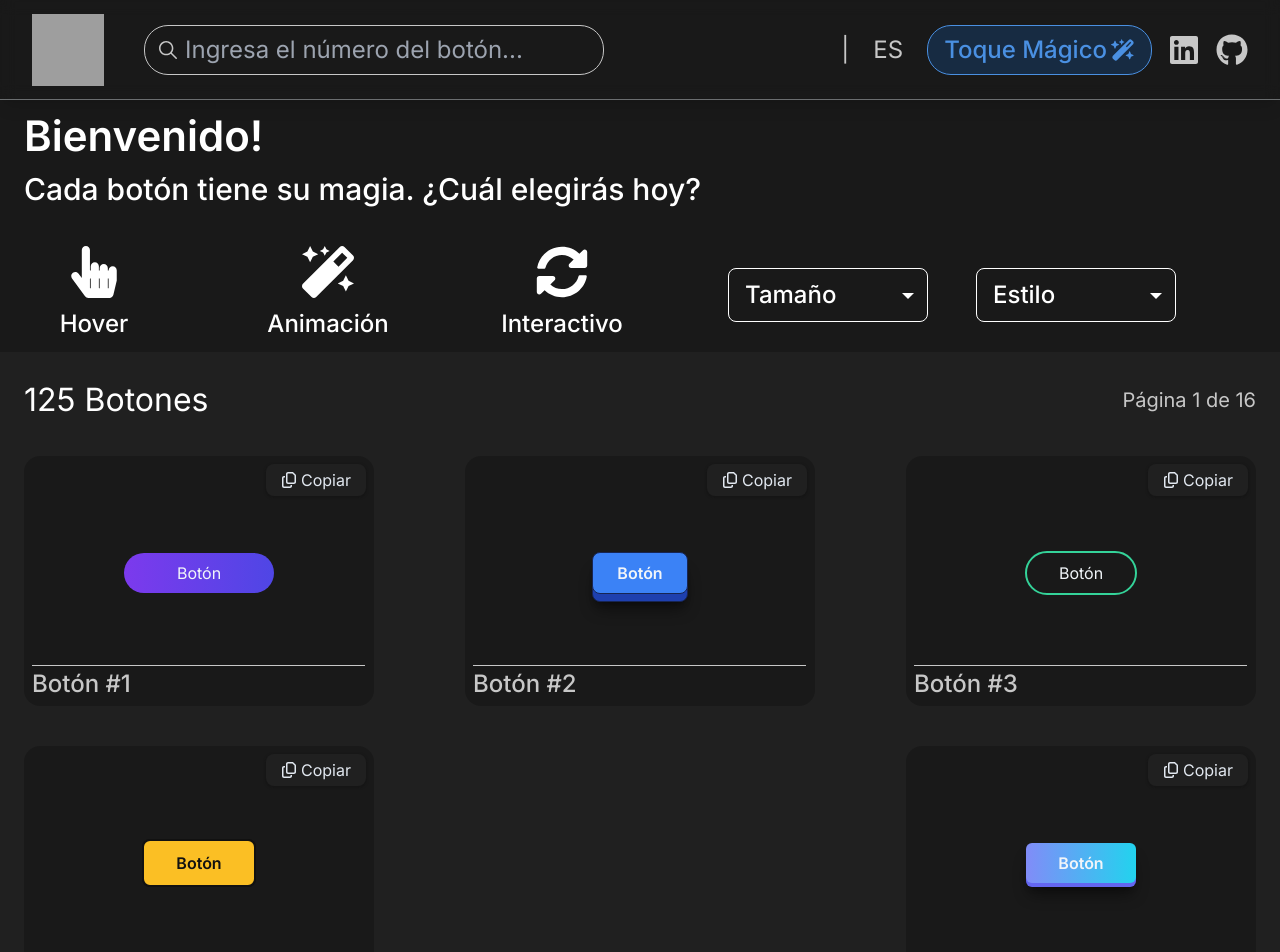
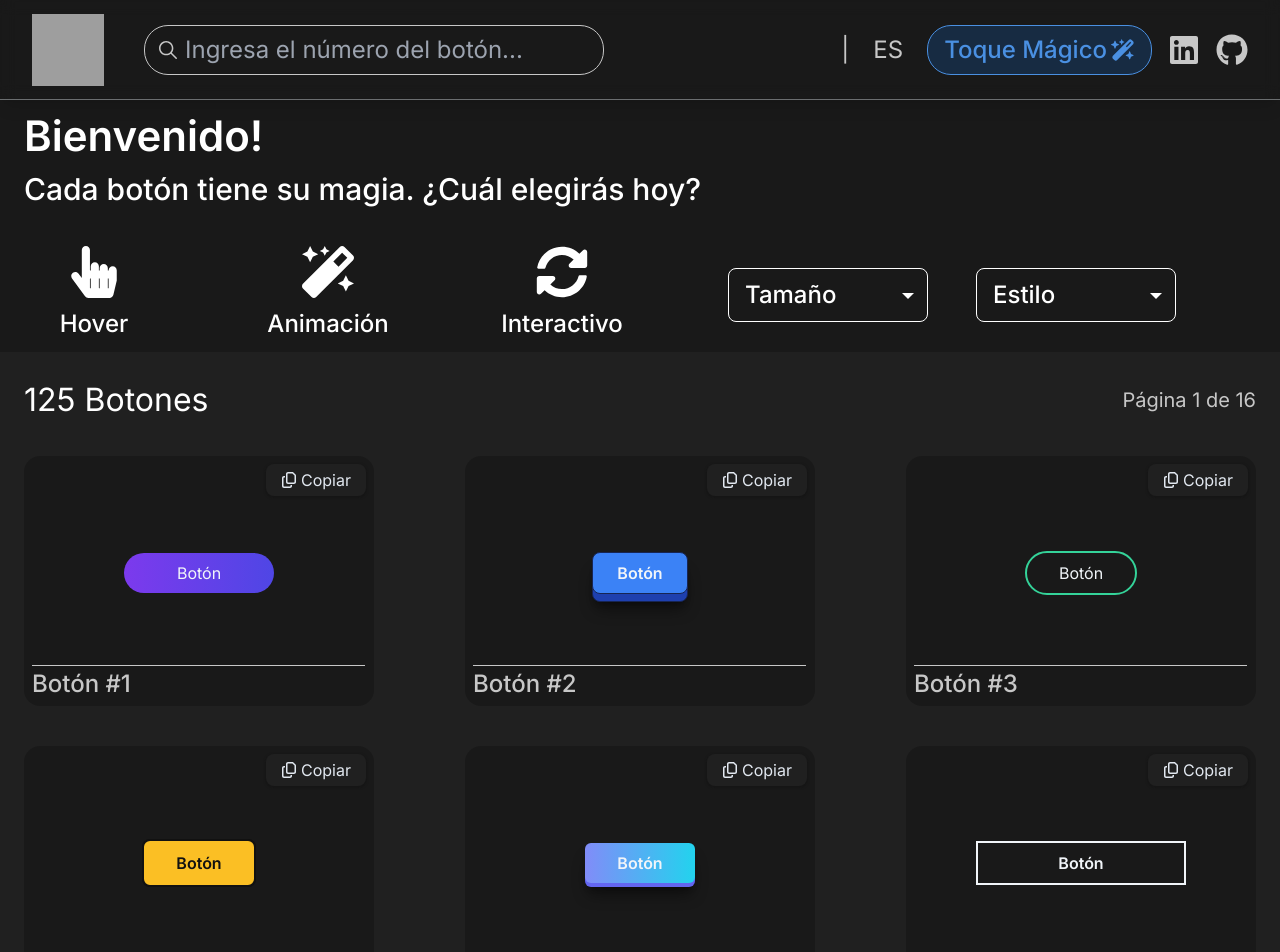
Before and after one commit to DMaximoVarela/magic-buttons, a Next.js app: page /inicio in a window 1280 px wide. Shown: the top 952 px of the page. Built offline with nearby package versions, Linux system fonts and the light colour scheme; grey boxes are pictures that could not be loaded.

Commit message:
feat: crea nuevos botones

```diff
--- a/src/components/auxiliarViewButton/auxiliarViewButton.module.css
+++ b/src/components/auxiliarViewButton/auxiliarViewButton.module.css
@@ -1,40 +1,33 @@
 .container {
   position: relative;
-  display: inline-block;
-  transition: transform 0.3s ease;
-}
-
-.shadow {
-  position: absolute;
-  inset: 0;
-  background-color: #6366f1;
-  border-radius: 0.375rem;
-  box-shadow: 0 4px 6px rgba(0, 0, 0, 0.45);
-  transform: translateY(0.25rem);
-  transition: inherit;
-  z-index: 0;
+  padding: 0.125rem;
+  background: linear-gradient(to right, #fb7185, #ef4444);
+  border-radius: 0.5rem;
+  color: #f1f5f9;
+  font-weight: 600;
 }
 
 .btn {
   position: relative;
-  padding: 0.5rem 2rem;
+  background-color: #0f172a;
+  padding: 0.5rem 3rem;
+  border-radius: 0.5rem;
   color: #f1f5f9;
-  background: linear-gradient(to right, #818cf8, #22d3ee);
-  border-radius: 0.375rem;
   font-weight: 600;
-  transition: transform 0.3s ease;
-  z-index: 1;
+  cursor: pointer;
 }
 
-.container:hover {
-  transform: scale(1.05);
+.bg {
+  position: absolute;
+  display: flex;
+  justify-content: center;
+  align-items: center;
+  inset: 0;
+  background: linear-gradient(to right, #fb7185, #ef4444);
+  opacity: 0;
+  transition: opacity 300ms ease-in-out;
 }
 
-.btn:active {
-  transform: translateY(0.25rem);
+.bg:hover {
+  opacity: 1;
 }
-
-.txt {
-  position: relative;
-  z-index: 2;
-}
--- a/src/components/auxiliarViewButton/auxiliarViewButton.tsx
+++ b/src/components/auxiliarViewButton/auxiliarViewButton.tsx
@@ -3,19 +3,20 @@ import style from "./auxiliarViewButton.module.css";
 const AuxiliarViewButton = () => {
   return (
     <div className="m-8 flex flex-col space-y-2 items-center justify-center">
-      <div className="relative group">
-        <div className="absolute inset-0 bg-indigo-500 rounded-md shadow-lg shadow-black/45 transform translate-y-1 transition-transform group-hover:scale-105"></div>
-        <button className="relative px-8 py-2 text-slate-100 bg-gradient-to-r from-indigo-400 to-cyan-400 rounded-md font-semibold transition-transform transform group-hover:scale-105 active:translate-y-1">
-          <span className="relative z-10">Botón</span>
+      <div className="relative p-0.5 bg-gradient-to-r from-rose-400 to-red-500 rounded-lg text-slate-100 font-semibold">
+        <button className="relative bg-slate-900 px-12 py-2 rounded-lg text-slate-100 font-semibold cursor-pointer">
+          Botón
+          <span className="absolute flex justify-center items-center inset-0 bg-gradient-to-r from-rose-400 to-red-500 opacity-0 transition-opacity duration-300 ease-in-out hover:opacity-100">
+            Botón
+          </span>
         </button>
       </div>
 
       <br />
 
       <div className={style.container}>
-        <div className={style.shadow}></div>
-        <button className={style.btn}>
-          <span className={style.txt}>Botón</span>
+        <button className={style.btn}>Botón
+          <span className={style.bg}>Botón</span>
         </button>
       </div>
     </div>
--- a/src/components/buttons/buttons.tsx
+++ b/src/components/buttons/buttons.tsx
@@ -223,7 +223,7 @@ const buttons = [
     id: 5,
     categoria: "Hover",
     tamaño: "Mediano",
-    estilo: "3D",
+    estilo: "Gradiente",
     htmlCode: `
       <div class="container">
         <div class="shadow"></div>
@@ -291,6 +291,110 @@ const buttons = [
       </div>
     ),
   },
+  {
+    id: 6,
+    categoria: "Hover",
+    tamaño: "Grande",
+    estilo: "Plano",
+    htmlCode: `<button class="btn">Botón</button>`,
+    cssCode: `
+.btn {
+  display: flex;
+  justify-content: center;
+  align-items: center;
+  padding: 0.5rem 5rem;
+  border: solid 2px #f1f5f9;
+  color: #f1f5f9;
+  font-weight: 600;
+  cursor: pointer;
+}
+
+.btn:hover {
+  color: #06b6d4;
+  border: solid 2px #06b6d4;
+  transition: 300ms ease-in-out;
+}
+
+    `,
+    tailwindCode: `
+      <button className="flex justify-center items-center px-20 py-2 border-2 border-slate-100 text-slate-100 font-semibold hover:border-cyan-500 hover:text-cyan-500 cursor-pointer transition duration-300 ease-in-out">
+        Botón
+      </button>
+    `,
+    code: (
+      <button className="flex justify-center items-center px-20 py-2 border-2 border-slate-100 text-slate-100 font-semibold hover:border-cyan-500 hover:text-cyan-500 cursor-pointer transition duration-300 ease-in-out">
+        Botón
+      </button>
+    ),
+  },
+  {
+    id: 7,
+    categoria: "Hover",
+    tamaño: "Mediano",
+    estilo: "Gradiente",
+    htmlCode: `
+      <div class="container">
+        <button class="btn">Botón
+          <span class="bg">Botón</span>
+        </button>
+      </div>
+    `,
+    cssCode: `
+.container {
+  position: relative;
+  padding: 0.125rem;
+  background: linear-gradient(to right, #fb7185, #ef4444);
+  border-radius: 0.5rem;
+  color: #f1f5f9;
+  font-weight: 600;
+}
+
+.btn {
+  position: relative;
+  background-color: #0f172a;
+  padding: 0.5rem 3rem;
+  border-radius: 0.5rem;
+  color: #f1f5f9;
+  font-weight: 600;
+  cursor: pointer;
+}
+
+.bg {
+  position: absolute;
+  display: flex;
+  justify-content: center;
+  align-items: center;
+  inset: 0;
+  background: linear-gradient(to right, #fb7185, #ef4444);
+  opacity: 0;
+  transition: opacity 300ms ease-in-out;
+}
+
+.bg:hover {
+  opacity: 1;
+}
+    `,
+    tailwindCode: `
+      <div className="relative p-0.5 bg-gradient-to-r from-rose-400 to-red-500 rounded-lg text-slate-100 font-semibold">
+        <button className="relative bg-slate-900 px-12 py-2 rounded-lg text-slate-100 font-semibold cursor-pointer">
+          Botón
+          <span className="absolute flex justify-center items-center inset-0 bg-gradient-to-r from-rose-400 to-red-500 opacity-0 transition-opacity duration-300 ease-in-out hover:opacity-100">
+            Botón
+          </span>
+        </button>
+      </div>
+    `,
+    code: (
+      <div className="relative p-0.5 bg-gradient-to-r from-rose-400 to-red-500 rounded-lg text-slate-100 font-semibold">
+        <button className="relative bg-slate-900 px-12 py-2 rounded-lg text-slate-100 font-semibold cursor-pointer">
+          Botón
+          <span className="absolute flex justify-center items-center inset-0 bg-gradient-to-r from-rose-400 to-red-500 opacity-0 transition-opacity duration-300 ease-in-out hover:opacity-100">
+            Botón
+          </span>
+        </button>
+      </div>
+    ),
+  },
 ];
 
 export default buttons;
```
